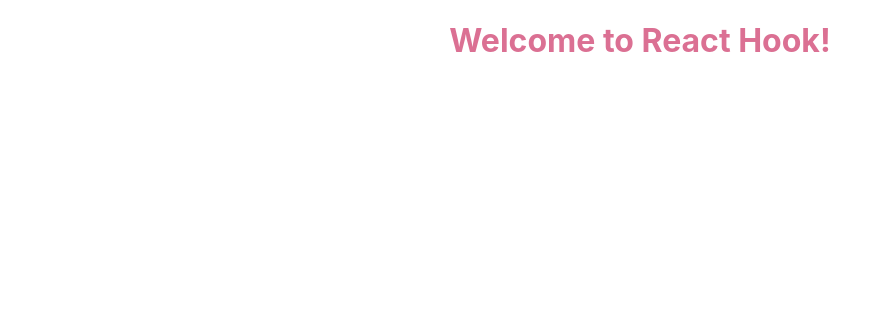
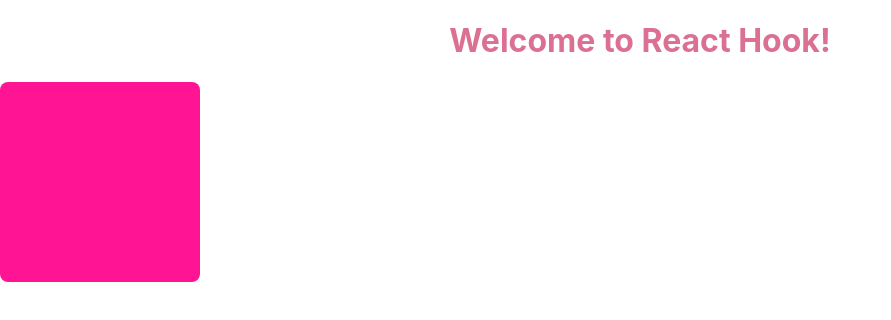
Before and after one commit to DuytheTeacher/basic-react-hook, a React (Create React App) app: page / in a window 1280 px wide. Shown: the top 320 px of the page, without its empty margins (0-891 px from the left). Built offline with nearby package versions, Linux system fonts and the light colour scheme.

Commit message:
[New] Learn basic useState()

```diff
--- a/src/App.js
+++ b/src/App.js
@@ -1,10 +1,12 @@
-import logo from "./logo.svg";
 import "./App.scss";
+import ColorBox from "./components/ColorBox";
 
 function App() {
   return (
     <div className="App">
       <h1>Welcome to React Hook!</h1>
+
+      <ColorBox />
     </div>
   );
 }
--- /dev/null
+++ b/src/components/ColorBox/ColorBox.scss
@@ -0,0 +1,11 @@
+.color-box {
+  $box-size: 200px;
+
+  display: inline-block;
+  width: $box-size;
+  height: $box-size;
+  border-radius: 8px;
+
+  transition: all 0.35s ease-in-out 0s;
+  cursor: pointer;
+}
--- /dev/null
+++ b/src/components/ColorBox/index.jsx
@@ -0,0 +1,34 @@
+import React, { useState } from "react";
+import "./ColorBox.scss";
+import PropTypes from "prop-types";
+
+ColorBox.propTypes = {};
+
+function getRandomColor() {
+  const COLOR_LIST = ["deeppink", "green", "yellow", "black", "blue"];
+  const randomIndex = Math.trunc(Math.random() * 5);
+  return COLOR_LIST[randomIndex];
+}
+
+function ColorBox() {
+  const [color, setColor] = useState(() => {
+    const initColor = localStorage.getItem("box_color") || "deeppink";
+    return initColor;
+  });
+
+  function handleBoxClick() {
+    const newColor = getRandomColor();
+    setColor(newColor);
+    localStorage.setItem("box_color", newColor);
+  }
+
+  return (
+    <div
+      className="color-box"
+      style={{ backgroundColor: color }}
+      onClick={handleBoxClick}
+    ></div>
+  );
+}
+
+export default ColorBox;
```
